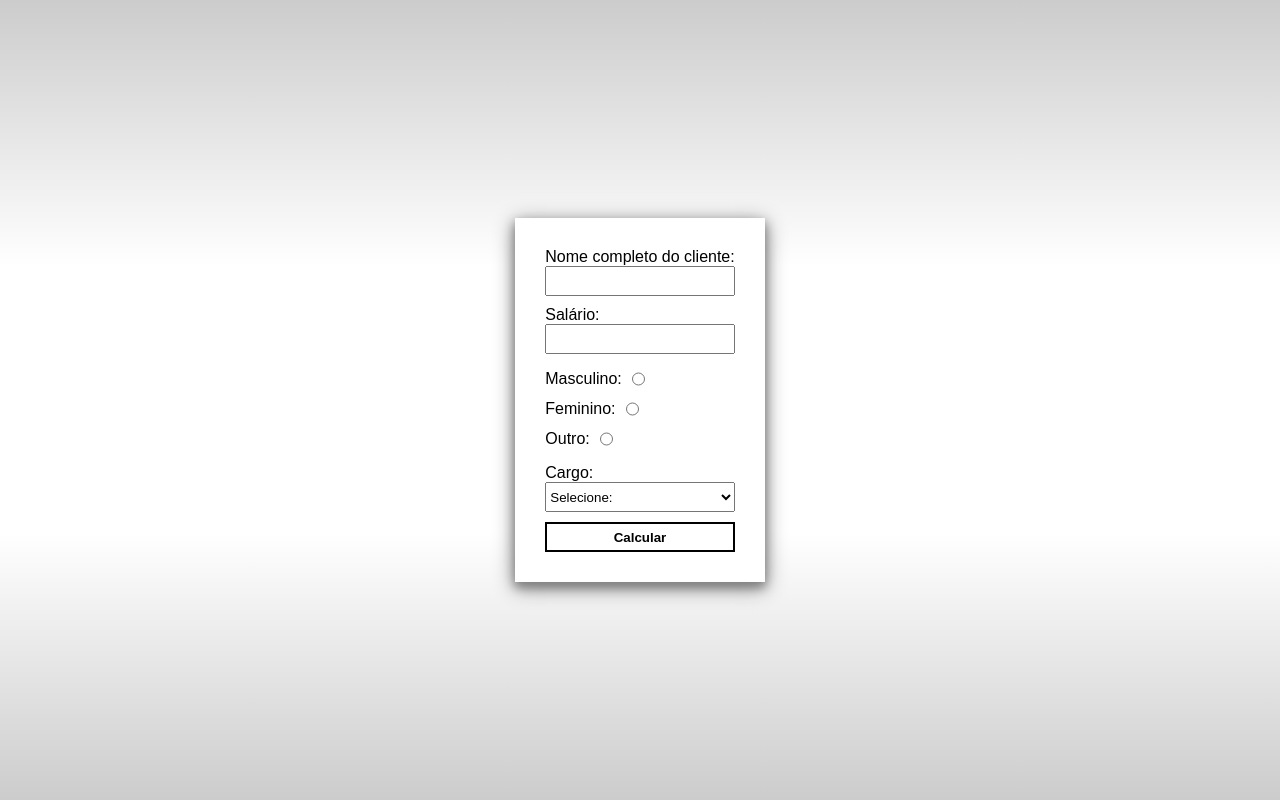
After one commit to Gabriel-Lucena/aulas_php, a PHP site: page /index_vetor.php in a window 1280 px wide. The commit adds this page. Run offline with PHP 8.4, Linux system fonts and the light colour scheme.

Commit message:
Index com os vetores

```diff
--- a/fullbank/index.php
+++ b/fullbank/index.php
@@ -20,7 +20,6 @@ if (isset($_REQUEST["nomeCompletoDoFuncionario"]) && isset($_REQUEST["salario"])
     $salarioNovo = $salario > 5000 ? $salario * 1.1 : $salario * 1.2;
 
     echo "<h1>O $nomeCompletoDoFuncionario passará a receber R$ $salarioNovo, no cargo de $cargos.</h1>";
-
 } else {
 
     echo "<h1>Preencha os campos corretamente!!!</h1>";
--- a/fullbank/index2.php
+++ b/fullbank/index2.php
@@ -19,7 +19,6 @@ if (isset($_REQUEST["nomeCompletoDoFuncionario"]) && isset($_REQUEST["salario"])
     // }
 
     $salarioNovo = $salario > 5000 ? $salario * 1.1 : $salario * 1.2;
-
 } else {
 
     die("<main><h1>Preencha os campos corretamente!!!</h1></main>");
--- /dev/null
+++ b/fullbank/index_vetor.php
@@ -0,0 +1,102 @@
+<?php
+
+// $cargos = array();
+
+// Declarando um vetor.
+
+$cargos = [
+    "Gerente de Produtos",
+    "Gerente de Projetos",
+    "Desenvolvedor Back-end",
+    "Desenvolvedor Front-end",
+
+];
+
+// Adicionando um elemento em um vetor.
+
+$cargos[] = "DevOps";
+$cargos[] = "Designer UI/UX";
+$cargos[] = "QA";
+$cargos[] = "Engenheiro de Software";
+$cargos[] = "Arquiteto";
+$cargos[] = "DBA";
+$cargos[] = "Analista de Sistemas";
+
+// Imprimindo um vetor na tela.
+
+// print_r($cargos)
+
+// Excluindo uma posição do vetor.
+//
+// unset($cargos[0]);
+
+?>
+
+
+<!DOCTYPE html>
+<html lang="en">
+
+<head>
+    <meta charset="UTF-8">
+    <meta http-equiv="X-UA-Compatible" content="IE=edge">
+    <meta name="viewport" content="width=device-width, initial-scale=1.0">
+    <title>Document</title>
+    <link rel="stylesheet" href="style.css">
+</head>
+
+<body>
+
+
+    <form action="index.php">
+
+        <label for="nomeCompletoDoFuncionario">Nome completo do cliente:</label>
+        <input type="text" name="nomeCompletoDoFuncionario" id="nomeCompletoDoFuncionario">
+
+        <label for="salario">Salário:</label>
+        <input type="number" name="salario" id="salario">
+
+        <div class="input-radio">
+            <label for="genero_mascu">Masculino:</label>
+            <input type="radio" name="genero" id="mascu" value="masc" />
+        </div>
+
+        <div class="input-radio">
+
+            <label for="genero_femini">Feminino:</label>
+            <input type="radio" name="genero" id="femini" value="fem" />
+
+        </div>
+
+        <div class="input-radio" style="margin-bottom: 10px;">
+
+            <label for="genero_outro">Outro:</label>
+            <input type="radio" name="genero" id="outro" value="out">
+
+        </div>
+
+        <label for="cargos">Cargo:</label>
+        <select name="cargos" id="cargos">
+
+            <option selected disabled>Selecione:</option>
+
+            <?php
+
+            foreach ($cargos as $cargo) {
+                echo "<option>$cargo</option>";
+            }
+
+
+
+            ?>
+
+        </select>
+
+        <button>Calcular</button>
+
+    </form>
+
+
+
+</body>
+
+</html>
--- a/fullbank/style.css
+++ b/fullbank/style.css
@@ -42,7 +42,8 @@ h1 {
   margin-bottom: 10px;
 }
 
-input, select {
+input,
+select {
   width: 100%;
   margin-bottom: 10px;
   height: 30px;
--- a/phl/index.php
+++ b/phl/index.php
@@ -10,7 +10,7 @@
 
 <?php
 
-if(isset($_REQUEST["cidadeDeOrigem"]) && isset($_REQUEST["cidadeDeDestino"]) && isset($_REQUEST["distancia"]) && isset($_REQUEST["quantidadeDePedagios"])) {
+if (isset($_REQUEST["cidadeDeOrigem"]) && isset($_REQUEST["cidadeDeDestino"]) && isset($_REQUEST["distancia"]) && isset($_REQUEST["quantidadeDePedagios"])) {
 
     $cidadeDeOrigem = $_REQUEST["cidadeDeOrigem"];
     $cidadeDeDestino = $_REQUEST["cidadeDeDestino"];
@@ -19,9 +19,7 @@ if(isset($_REQUEST["cidadeDeOrigem"]) && isset($_REQUEST["cidadeDeDestino"]) &&
     $valorDaViagem = ($distancia * 6) + ($quantidadeDePedagios * 9.4);
     $valorDaViagem = number_format(round($valorDaViagem, 2), 2, ',', '.');
     echo "<h1> A viagem de $cidadeDeOrigem à $cidadeDeDestino irá custasr o valor total de R$ <em style = ' color : tomato; font-size : 7vh'>$valorDaViagem</em>.</h1>";
-
-
-}else{
+} else {
 
     echo "<h1>Preencha os campos de maneira correta!!!</h1>";
     die;
```
